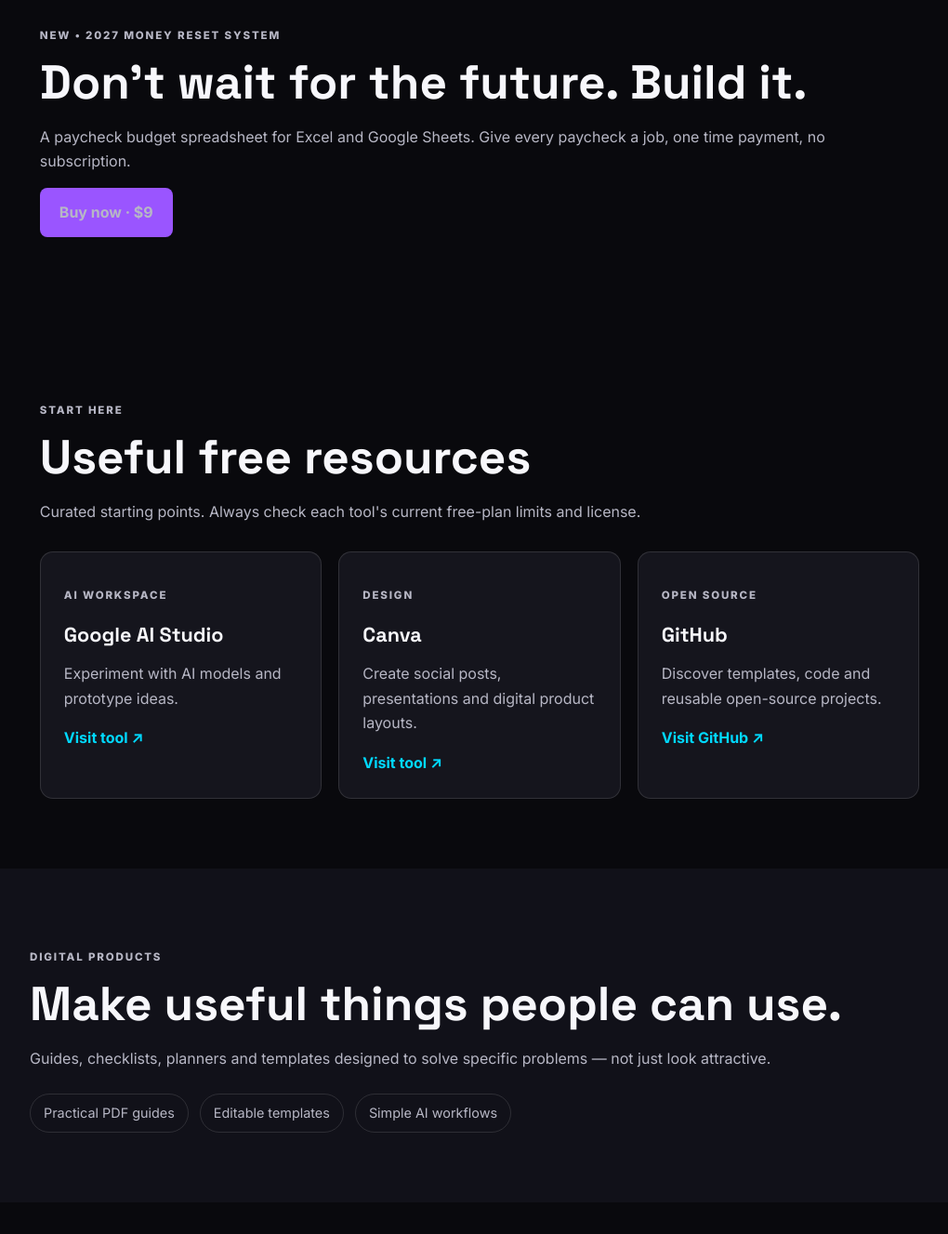
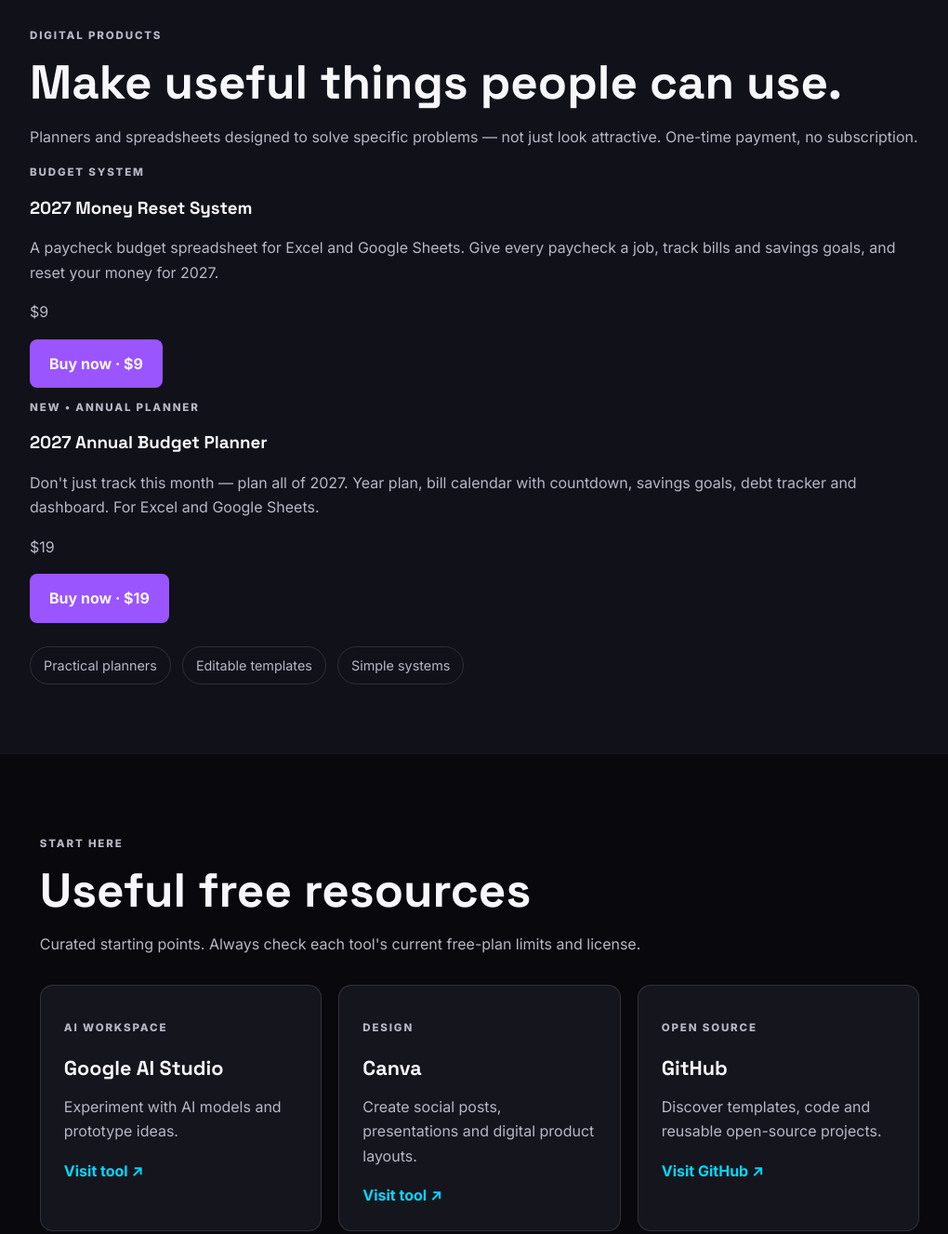
Before and after one commit to yasdos02/yasdos, a plain HTML site: page index.html in a window 1280 px wide. Shown: the part 800-2127 px from the top of the page at 93% size, without its empty margins (124-1144 px from the left). Drawn offline with Linux system fonts and the light colour scheme.

Commit message:
Add 2027 Annual Budget Planner alongside Money Reset
Removed the 'Money Reset' section and updated the 'Products' section to include new product offerings.

```diff
--- a/index.html
+++ b/index.html
@@ -12,7 +12,6 @@
     <a class="brand" href="#">YAS <span>DOS</span></a>
     <nav aria-label="Main navigation">
       <a href="#resources">Resources</a>
-      <a href="#money-reset">Money Reset</a>
       <a href="#products">Products</a>
       <a href="#about">About</a>
     </nav>
@@ -23,15 +22,35 @@
       <p class="eyebrow">AI • ONLINE BUSINESS • DIGITAL PRODUCTS</p>
       <h1>Build smarter.<br><span>Start practical.</span></h1>
       <p class="intro">Simple resources, useful tools and digital products to help you build your next online project.</p>
-      <a class="button" href="https://yasdos.gumroad.com/l/giaprc" target="_blank" rel="noopener">Buy now &middot; $9</a>
+      <a class="button" href="#products">See the products</a>
       <a class="button secondary" href="#resources">Explore resources</a>
     </section>
 
-    <section id="money-reset" class="section">
-      <p class="eyebrow">NEW &bull; 2027 MONEY RESET SYSTEM</p>
-      <h2>Don't wait for the future. Build it.</h2>
-      <p>A paycheck budget spreadsheet for Excel and Google Sheets. Give every paycheck a job, one time payment, no subscription.</p>
-      <p><a class="button" href="https://yasdos.gumroad.com/l/giaprc" target="_blank" rel="noopener">Buy now &middot; $9</a></p>
+    <section id="products" class="section alternate">
+      <p class="eyebrow">DIGITAL PRODUCTS</p>
+      <h2>Make useful things people can use.</h2>
+      <p>Planners and spreadsheets designed to solve specific problems — not just look attractive. One-time payment, no subscription.</p>
+      <div class="product-grid">
+        <article class="product-card">
+          <p class="tag">BUDGET SYSTEM</p>
+          <h3>2027 Money Reset System</h3>
+          <p>A paycheck budget spreadsheet for Excel and Google Sheets. Give every paycheck a job, track bills and savings goals, and reset your money for 2027.</p>
+          <p class="price">$9</p>
+          <a class="button" href="https://yasdos.gumroad.com/l/giaprc" target="_blank" rel="noopener">Buy now &middot; $9</a>
+        </article>
+        <article class="product-card">
+          <p class="tag">NEW &bull; ANNUAL PLANNER</p>
+          <h3>2027 Annual Budget Planner</h3>
+          <p>Don't just track this month — plan all of 2027. Year plan, bill calendar with countdown, savings goals, debt tracker and dashboard. For Excel and Google Sheets.</p>
+          <p class="price">$19</p>
+          <a class="button" href="https://yasdos.gumroad.com/l/2027-budget-planner" target="_blank" rel="noopener">Buy now &middot; $19</a>
+        </article>
+      </div>
+      <div class="product-points">
+        <span>Practical planners</span>
+        <span>Editable templates</span>
+        <span>Simple systems</span>
+      </div>
     </section>
 
     <section id="resources" class="section">
@@ -62,17 +81,6 @@
       </div>
     </section>
 
-    <section id="products" class="section alternate">
-      <p class="eyebrow">DIGITAL PRODUCTS</p>
-      <h2>Make useful things people can use.</h2>
-      <p>Guides, checklists, planners and templates designed to solve specific problems — not just look attractive.</p>
-      <div class="product-points">
-        <span>Practical PDF guides</span>
-        <span>Editable templates</span>
-        <span>Simple AI workflows</span>
-      </div>
-    </section>
-
     <section id="about" class="section">
       <p class="eyebrow">THE YAS DOS APPROACH</p>
       <h2>AI is the tool. The value is the solution.</h2>
```
